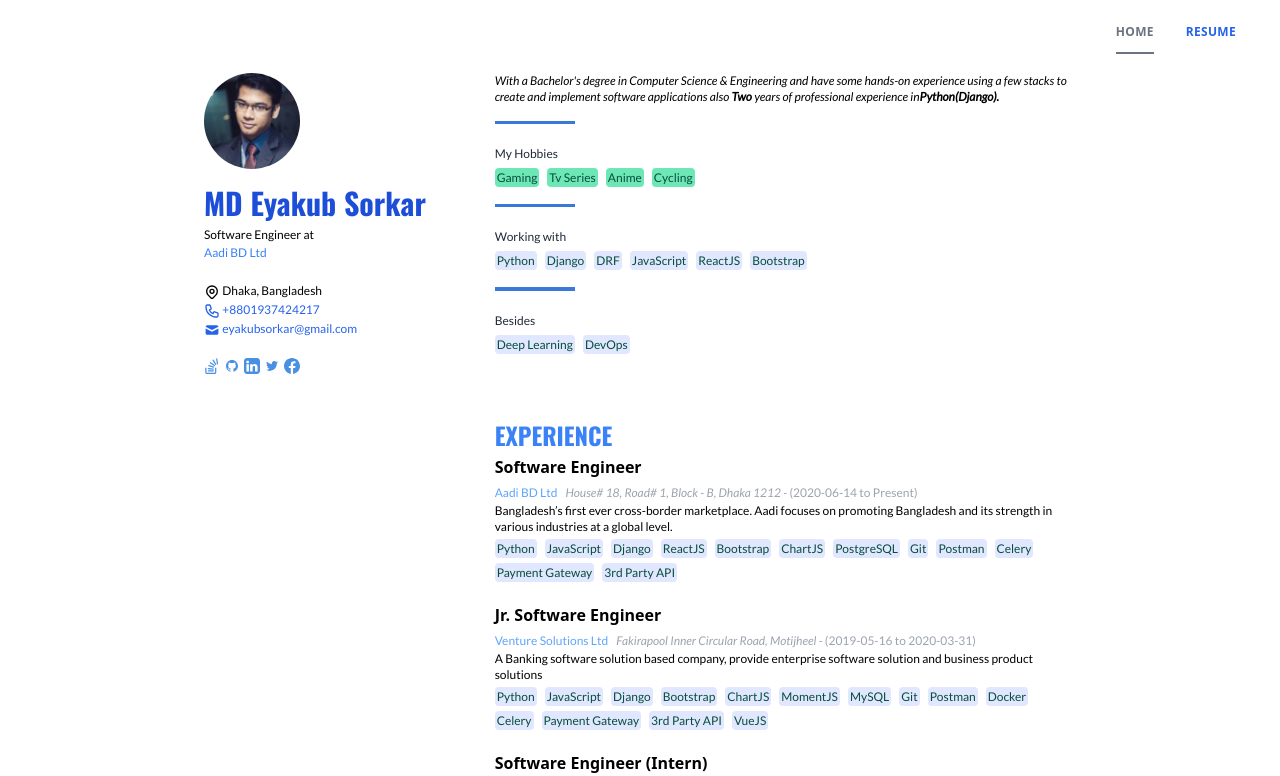
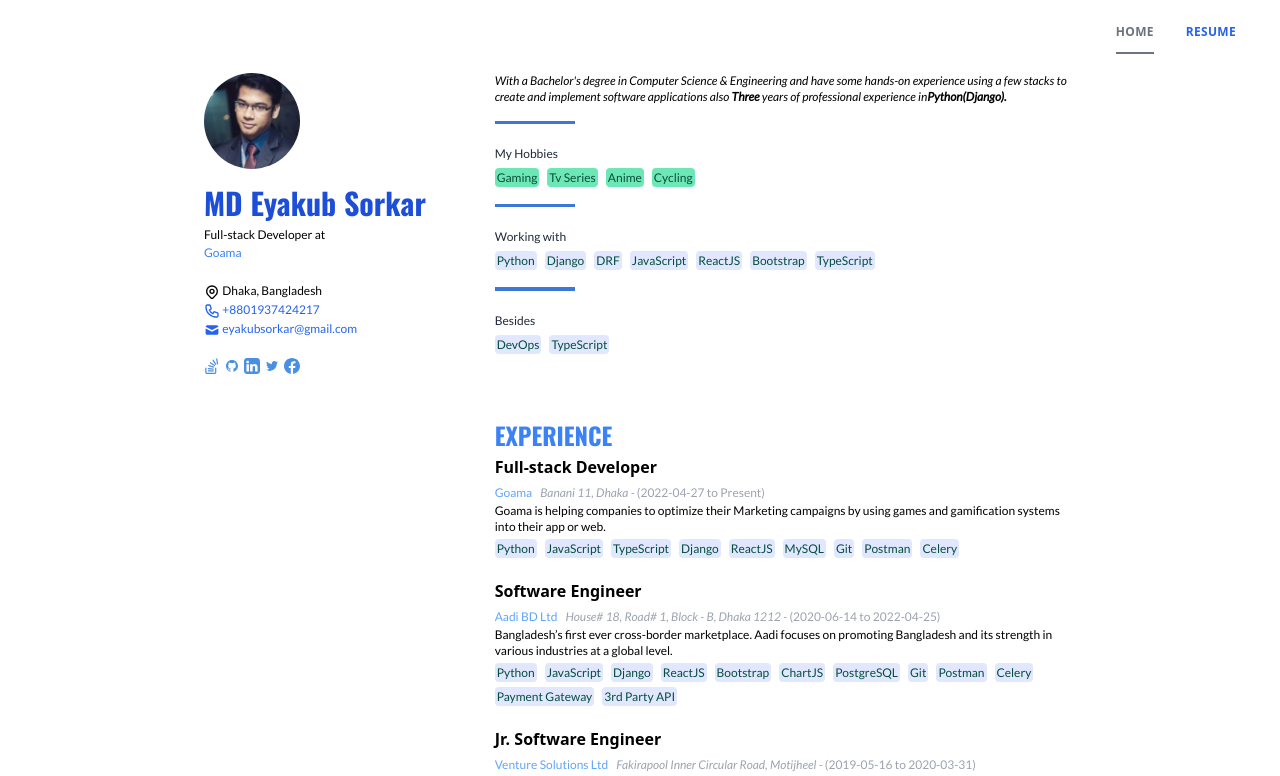
Before and after one commit to Eyakub/eyakub.me, a React (Create React App) app in the folder portfolio_react_api/: page / in a window 1280 px wide. Shown: the top 776 px of the page. Built offline with nearby package versions, Linux system fonts and the light colour scheme.

Commit message:
updated portfolio

```diff
--- a/portfolio_react_api/package.json
+++ b/portfolio_react_api/package.json
@@ -8,6 +8,7 @@
     "@testing-library/react": "^11.2.5",
     "@testing-library/user-event": "^12.8.3",
     "axios": "^0.21.1",
+    "firebase": "^9.9.1",
     "react": "^17.0.1",
     "react-dom": "^17.0.1",
     "react-router-dom": "^5.2.0",
--- a/portfolio_react_api/src/components/Avator/Profile.jsx
+++ b/portfolio_react_api/src/components/Avator/Profile.jsx
@@ -12,9 +12,9 @@ const ProfileTitle = () => {
 
       {/* designation and working place */}
       <div>
-        <span className="text-xs font-section-paragraph">Software Engineer at</span><br />
+        <span className="text-xs font-section-paragraph">Full-stack Developer at</span><br />
         <span className="transition-all font-section-paragraph duration-500 ease-in-out hover:underline text-xs text-blue-500 block">
-          <a href="https://aadi.com.bd" alt="company name">Aadi BD Ltd</a>
+          <a href="https://goama.com/" alt="company name">Goama</a>
         </span>
       </div>
 
--- a/portfolio_react_api/src/components/section/Preference.jsx
+++ b/portfolio_react_api/src/components/section/Preference.jsx
@@ -2,12 +2,25 @@ import React from "react";
 import Tag from "../tags/TagBoard";
 
 const Preference = ({ hobbies, currently_working, besides }) => {
+  const handleBesides = (beside, b_index) => {
+    if(beside.is_show === true) {
+      return (
+        <Tag
+          key={b_index}
+          name={beside.name}
+          hover_bg_class="hover:bg-indigo-200"
+          text_color="text-emerald-900"
+          bg_color="bg-indigo-100"
+        />
+      )
+    }
+  }
   return (
     <section className="mb-16">
       <p className="italic text-xs font-section-paragraph">
         With a Bachelor's degree in Computer Science & Engineering and have some
         hands-on experience using a few stacks to create and implement software
-        applications also <b>Two</b> years of professional experience in
+        applications also <b>Three</b> years of professional experience in
         <b>Python(Django).</b>
       </p>
       <div className="preference_border_line">
@@ -44,13 +57,7 @@ const Preference = ({ hobbies, currently_working, besides }) => {
         <span className="text-xs text-gray-800 mt-4 mb-2 font-section-paragraph">Besides</span>
         <div>
           {besides.map((beside, b_index) => (
-            <Tag
-              key={b_index}
-              name={beside.name}
-              hover_bg_class="hover:bg-indigo-200"
-              text_color="text-emerald-900"
-              bg_color="bg-indigo-100"
-            />
+            handleBesides(beside, b_index)
           ))}
         </div>
       </div>
--- a/portfolio_react_api/src/data/demo.js
+++ b/portfolio_react_api/src/data/demo.js
@@ -12,6 +12,29 @@ export const demo_data = {
     "blood_group": "A-",
     "address": "Dhaka, Bangladesh",
     "projects": [
+        {
+            "name": "Goama",
+            "type": "Django",
+            "description": "",
+            "short_description": "Goama is helping companies to optimize their Marketing campaigns by using games and gamification systems into their app or web.",
+            "cover": null,
+            "live_url": "https://goama.com",
+            "source_url": null,
+            "frontend": [
+                "ReactJS",
+                "JavaScript",
+                "TypeScript",
+                "Bootstrap",
+                "MaterializeCSS"
+            ],
+            "backend": [
+                "Python",
+                "Django",
+                "MySQL",
+                "Celery"
+            ],
+            "user": 1
+        },
         {
             "name": "Aadi",
             "type": "Django",
@@ -455,7 +478,7 @@ export const demo_data = {
         {
             "name": "Deep Learning",
             "type": "Technology",
-            "is_show": true,
+            "is_show": false,
             "is_besides": true,
             "is_working": false,
             "user": [
@@ -471,6 +494,14 @@ export const demo_data = {
             "user": [
                 1
             ]
+        },
+        {
+            "name": "TypeScript",
+            "type": "Language",
+            "is_show": true,
+            "is_besides": true,
+            "is_working": true,
+            "user": [1]
         }
     ],
     "references": [
@@ -513,6 +544,112 @@ export const demo_data = {
     ],
     "user_experiences": [
         {
+            "organization_name": "Goama",
+            "organization_logo": null,
+            "organization_url": "https://goama.com",
+            "address": "Banani 11, Dhaka",
+            "designation": "Full-stack Developer",
+            "long_description": "Goama is helping companies to optimize their Marketing campaigns by using games and gamification systems into their app or web.",
+            "short_description": "Goama is helping companies to optimize their Marketing campaigns by using games and gamification systems into their app or web.",
+            "current_job": true,
+            "duration": "10.00",
+            "started_time": "2022-04-27",
+            "end_time": "Running",
+            "user": 1,
+            "working_stack": [
+                {
+                    "name": "Python",
+                    "type": "Programming Language",
+                    "is_show": true,
+                    "is_besides": false,
+                    "is_working": true,
+                    "user": [
+                        1
+                    ]
+                },
+                {
+                    "name": "JavaScript",
+                    "type": "Programming Language",
+                    "is_show": true,
+                    "is_besides": false,
+                    "is_working": true,
+                    "user": [
+                        1
+                    ]
+                },
+                {
+                    "name": "TypeScript",
+                    "type": "Programming Language",
+                    "is_show": true,
+                    "is_besides": false,
+                    "is_working": true,
+                    "user": [
+                        1
+                    ]
+                },
+                {
+                    "name": "Django",
+                    "type": "Framework",
+                    "is_show": true,
+                    "is_besides": false,
+                    "is_working": true,
+                    "user": [
+                        1
+                    ]
+                },
+                {
+                    "name": "ReactJS",
+                    "type": "Library",
+                    "is_show": true,
+                    "is_besides": false,
+                    "is_working": true,
+                    "user": [
+                        1
+                    ]
+                },
+                {
+                    "name": "MySQL",
+                    "type": "Database",
+                    "is_show": true,
+                    "is_besides": false,
+                    "is_working": false,
+                    "user": [
+                        1
+                    ]
+                },
+                {
+                    "name": "Git",
+                    "type": "Tool",
+                    "is_show": true,
+                    "is_besides": false,
+                    "is_working": false,
+                    "user": [
+                        1
+                    ]
+                },
+                {
+                    "name": "Postman",
+                    "type": "Tool",
+                    "is_show": true,
+                    "is_besides": false,
+                    "is_working": false,
+                    "user": [
+                        1
+                    ]
+                },
+                {
+                    "name": "Celery",
+                    "type": "Technology",
+                    "is_show": true,
+                    "is_besides": false,
+                    "is_working": false,
+                    "user": [
+                        1
+                    ]
+                },
+            ]
+        },
+        {
             "organization_name": "Aadi BD Ltd",
             "organization_logo": null,
             "organization_url": "https://aadi.com.bd",
@@ -520,10 +657,10 @@ export const demo_data = {
             "designation": "Software Engineer",
             "long_description": "Bangladesh's first ever cross-border marketplace.\r\nDevelop Product\r\n\r\n    Building web application called AadiBD Ltd, Bangladesh's first ever cross border marketplace.\r\n    Back-end development, creating and customizing existing app.\r\n    Besides learning design and dynamic contents for existing project.\r\n    Tools & Tech: Python, Django, PostgreSQL, MySQL, JS, jQuery, VueJS, HTML\r\n\r\nAccomplishments\r\n\r\n    Implementation of Pathao and many more interesting services\r\n    Built scripts for SMS integration & Online Payment system.\r\n    EC2 Instance of AWS, Docker, Travis CI, Deployment on Server",
             "short_description": "Bangladesh’s first ever cross-border marketplace. Aadi focuses on promoting Bangladesh and its strength in various industries at a global level.",
-            "current_job": true,
+            "current_job": false,
             "duration": "10.00",
-            "started_time": "2020-06-14 10:47",
-            "end_time": "2021-03-20 10:47",
+            "started_time": "2020-06-14",
+            "end_time": "2022-04-25",
             "user": 1,
             "working_stack": [
                 {
```
Also changed, not shown: portfolio_react_api/firebase.json (added), 2 other files (tests, documents, lock files or other folders).
